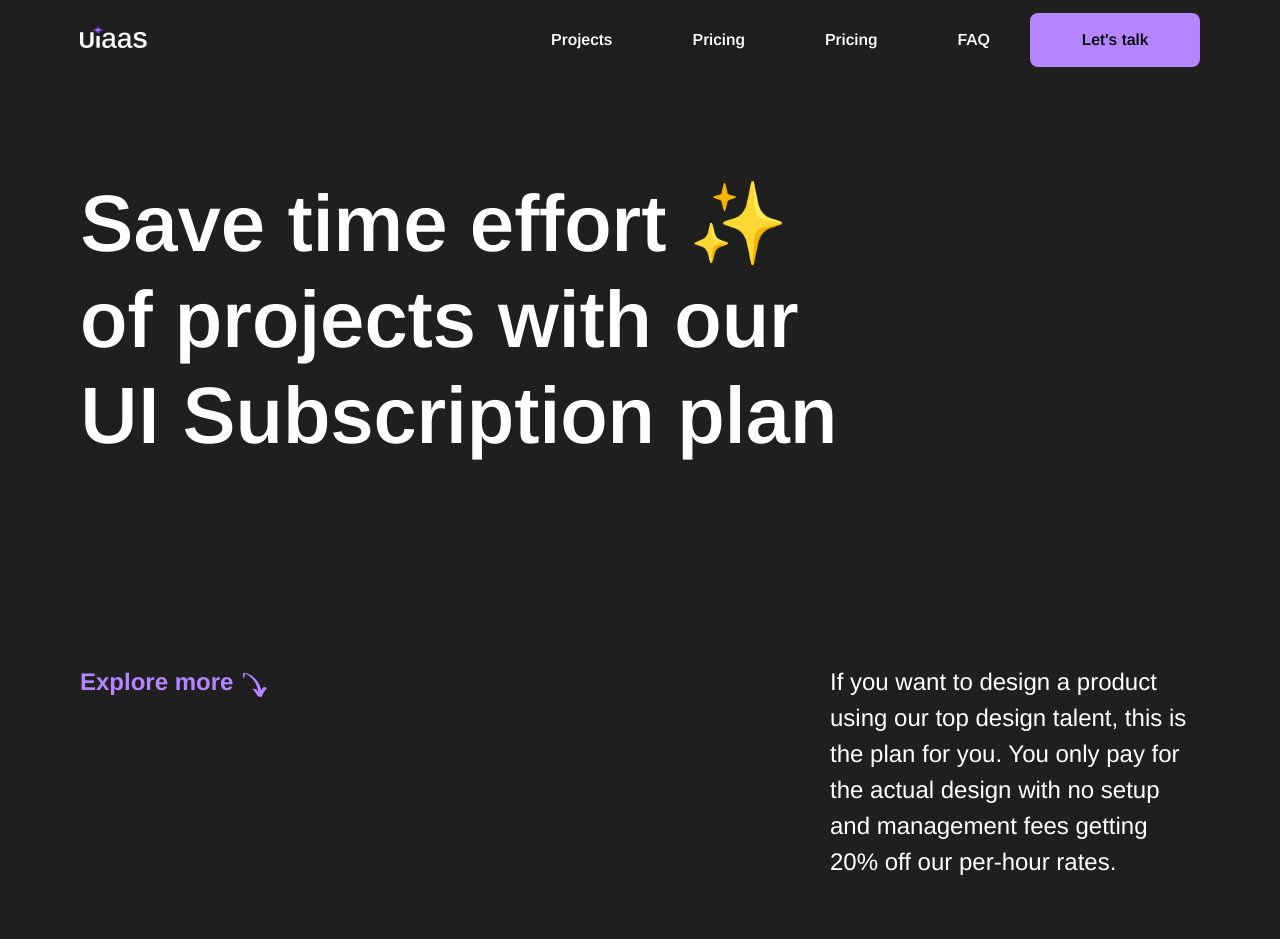
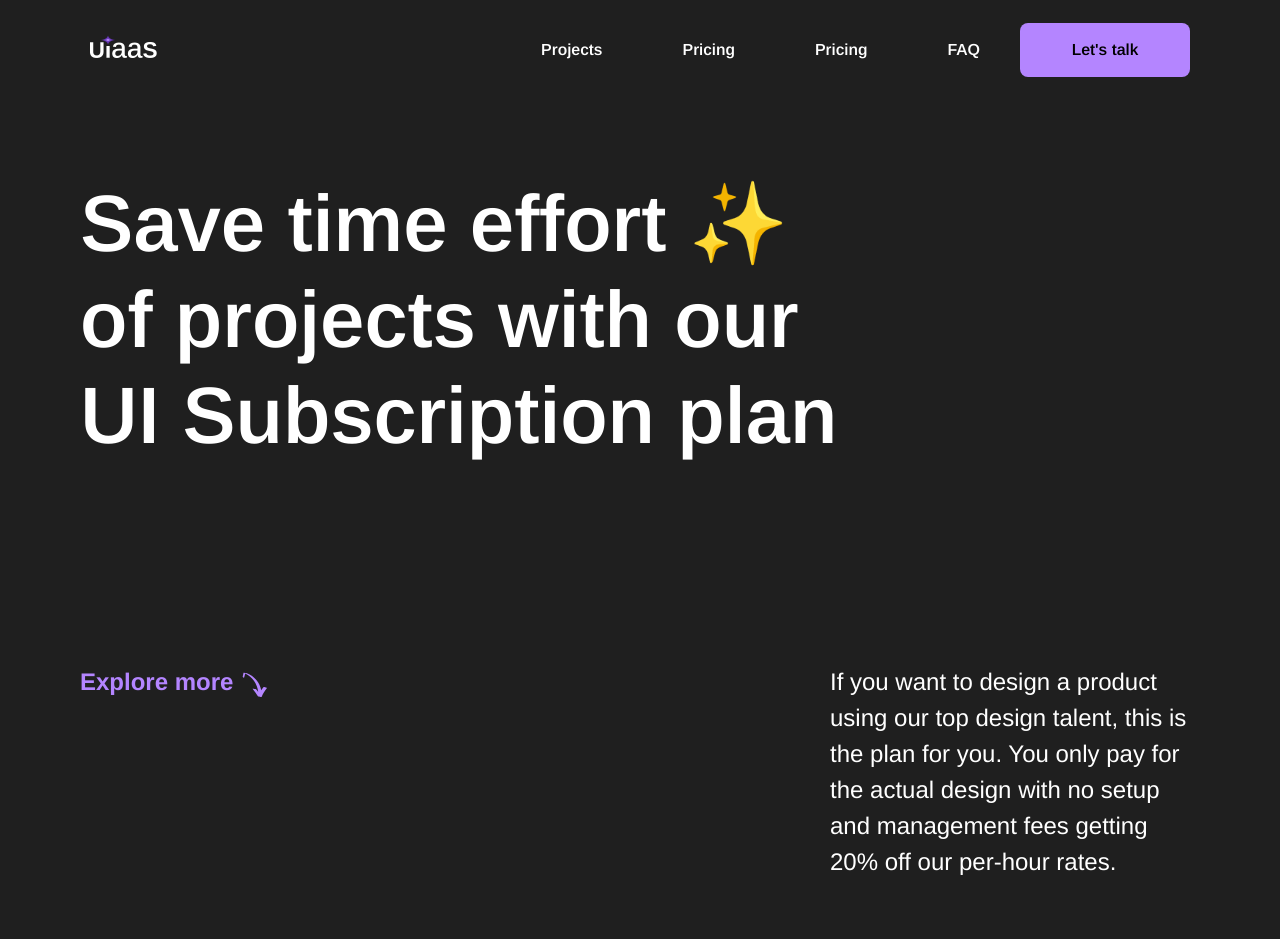
Before and after one commit to mrthikl/uiaas, a website: page src/index.html in a window 1280 px wide. Shown: the top 939 px of the page. Drawn offline with nearby package versions, Linux system fonts and the light colour scheme; files that its build step writes are made by us from their sources.

Commit message:
fix header

```diff
--- a/src/index.js
+++ b/src/index.js
@@ -14,9 +14,9 @@ jQuery(document).ready(function ($) {
     setTimeout(function () {
       var scroll = $(window).scrollTop();
       if (scroll > lastScroll + 10) {
-        $("#header").css({ top: "-80px" });
+        $("#header").css({ top: "-90px" });
       } else if (scroll < lastScroll - 10) {
-        $("#header").css({ top: "0" });
+        $("#header").css({ top: "10px" });
       }
       lastScroll = scroll;
     });
--- a/src/style/header.scss
+++ b/src/style/header.scss
@@ -1,13 +1,15 @@
 header {
   width: 100%;
+  max-width: 1260px;
   height: 80px;
   padding: 0 20px;
   background: var(--darklighter);
   justify-content: space-between !important;
-  position: relative;
   position: fixed;
+  left: calc(50% - 1260px / 2);
   z-index: 10;
   transition: top 0.5s ease;
+  margin: auto;
 
   .header__logo {
     width: 70px;
```
